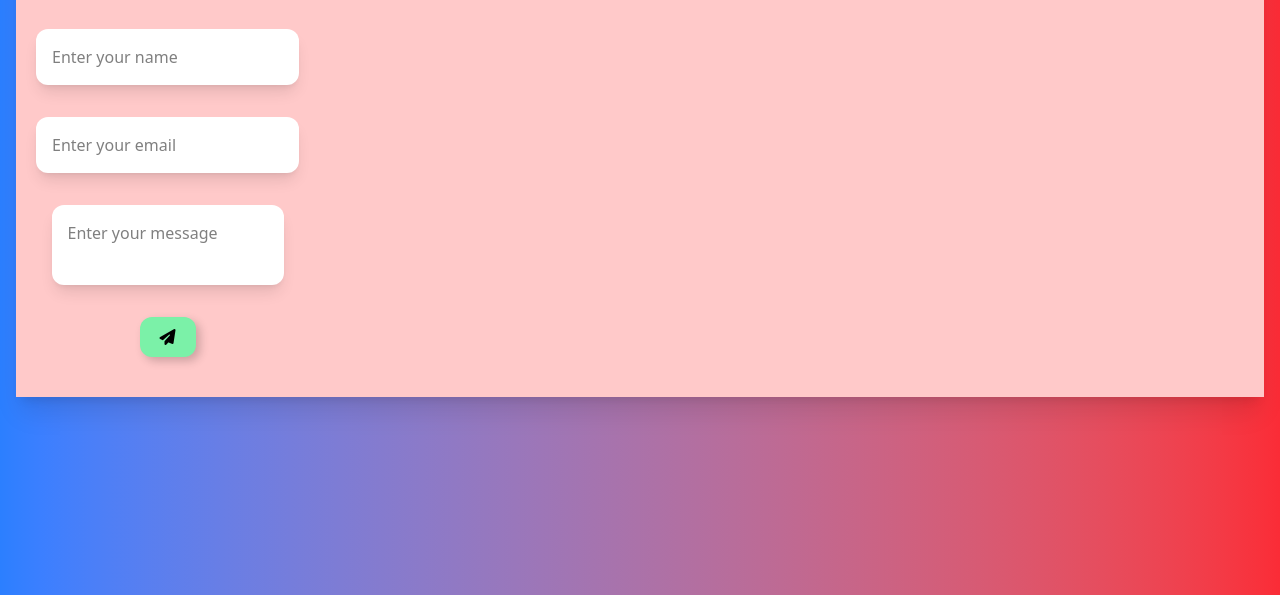
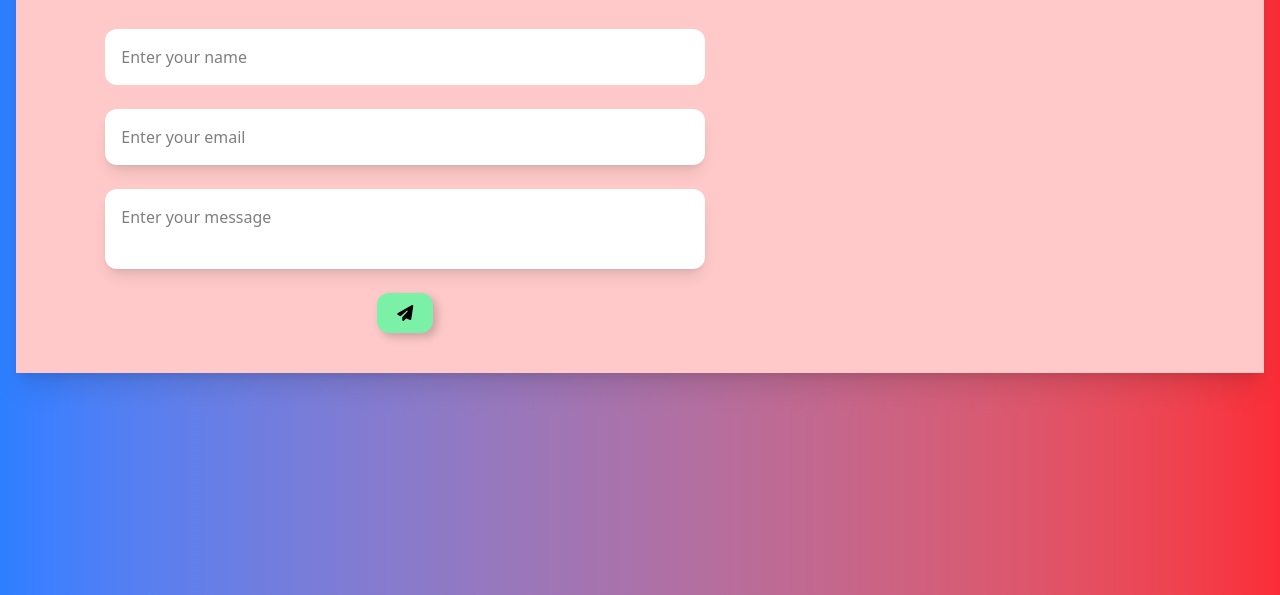
Before and after one commit to amanullayev2210/To-Do-List, a plain HTML site: page contact.html in a window 1280 px wide. Shown: the part 205-800 px from the top of the page. Drawn offline with nearby package versions, Linux system fonts and the light colour scheme.

Commit message:
Add contact page

```diff
--- a/contact.html
+++ b/contact.html
@@ -27,24 +27,22 @@
             <div class="container mx-auto p-4">
                 <div class="text-center bg-red-200 bg-opacity-50 shadow-xl min-h-[350px] max-h-auto p-5">
                 <h1 class="mb-8 pt-8 text-center text-[36px] text-red-500">To do List</h1>
-                <div class="flex justify-between">
-                    <form class="mb-5 flex justify-center items-center flex-col gap-8 js-form">
-                    <input type="text" class="max-w-[100%]  bg-white text-[#000000] p-4 border-none outline-none rounded-xl shadow-lg js-new_input" placeholder="Enter your name" required>
-                    <input type="email" class="max-w-[100%] bg-white text-[#000000] p-4 border-none outline-none rounded-xl shadow-lg" placeholder="Enter your email" required>
-                    <textarea placeholder="Enter your message" class="max-w-[100%] bg-white text-[#000000] p-4 border-none outline-none rounded-xl resize-none shadow-lg"></textarea>
-                    <button type="submit" class="bg-green-300 text-[#000000] pt-2 pb-2 pr-5 pl-5 rounded-xl shadow-[4px_4px_10px_rgba(0,0,0,0.2)] cursor-pointer js-button"><i class="fa-solid fa-paper-plane"></i></button>
+                <div class="flex justify-evenly flex-wrap">
+                    <form class="mb-5 w[600px] max-w-[100%] flex items-center flex-col gap-6 new-js_form">
+                    <input type="text" class="w-[600px] max-w-[100%] flex justify-start text-start bg-white text-[#000000] p-4 border-none outline-none rounded-xl new-js_input" placeholder="Enter your name" required>
+                    <input type="email" class="w-[600px] max-w-[100%] bg-white text-[#000000] p-4 border-none outline-none rounded-xl shadow-lg new-js_input2" placeholder="Enter your email" required>
+                    <textarea placeholder="Enter your message" class="w-[600px] max-w-[100%] bg-white text-[#000000] p-4 border-none outline-none rounded-xl resize-none shadow-lg new-js_text"></textarea>
+                    <button type="submit" class="bg-green-300 text-[#000000] pt-2 pb-2 pr-5 pl-5 rounded-xl shadow-[4px_4px_10px_rgba(0,0,0,0.2)] cursor-pointer new-js_button"><i class="fa-solid fa-paper-plane"></i></button>
                 </form>
-                <div class="max-w-[690px] w-[100%]">
-                <div class="js-new_wrapper flex justify-center items-center flex-col max-w-[690px] w-[100%]">
-                    <ul class="js-new_ul"></ul>
+                <div class="max-w-[400px] w-[100%]">
+                <div class="js-new_wrapper flex justify-center items-center flex-col">
+                    <ul class="js-new_ul flex flex-col w-[100%] gap-6"></ul>
                 </div>
             </div>
             </div>
         </div>
         <template class="js-new_template">
-            <li class="js-new_li">
-                <p class="js-paragraph"></p>
-                <p class="js-paragraph"></p>
+            <li class="js-neww_li">
                 <p class="js-paragraph"></p>
                 <button class="js-button">delete <i class="fa-solid fa-trash"></i></button>
             </li>
```
